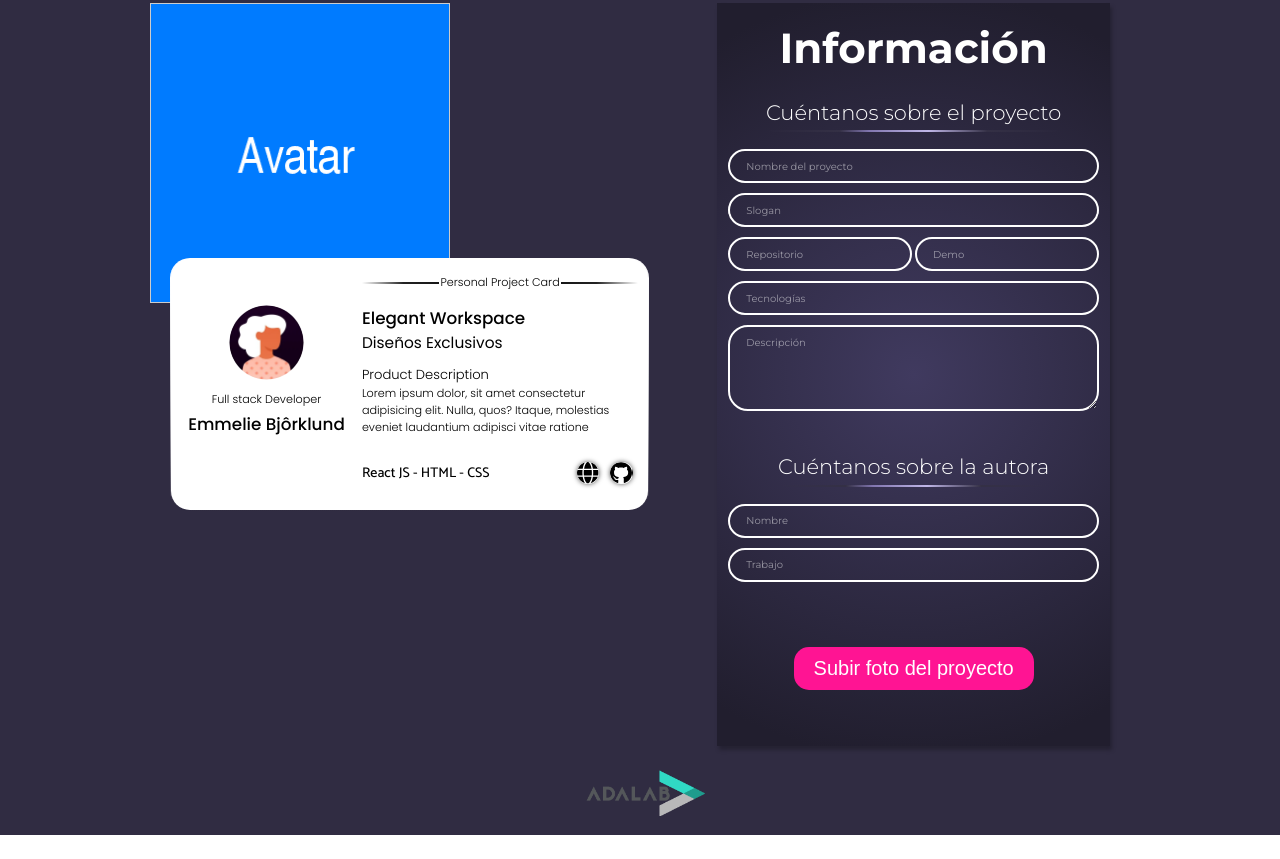
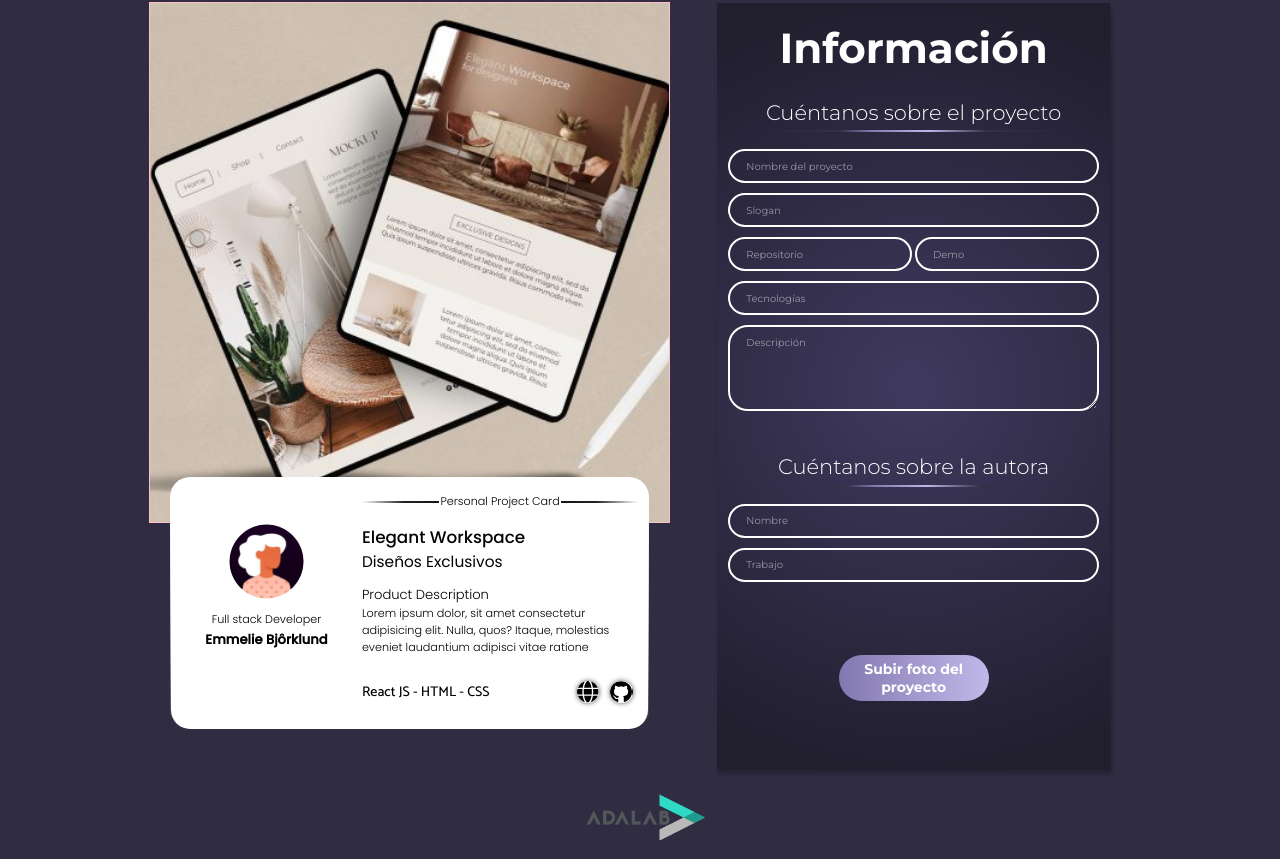
Before and after one commit to Diana-Bernardos/project-promo-X-module-3-team-2, a React (Vite) app: page / in a window 1280 px wide. Shown: the part 295-1154 px from the top of the page. Before the commit the page ends 1130 px from the top, so only its background shows below. Built offline with nearby package versions, Linux system fonts and the light colour scheme.

Commit message:
get avatar and card styles

```diff
--- a/src/components/Card.jsx
+++ b/src/components/Card.jsx
@@ -13,7 +13,7 @@ const Card = ({props}) => {
             <p className="card__job">
               {job || "Full stack Developer"}
             </p>
-            <h3 className="card__name">{autor || "Emmelie Bjôrklund"}</h3>
+            <h3 className="card__name--author">{autor || "Emmelie Bjôrklund"}</h3>
           </div>
 
           <div className="card__project">
@@ -25,10 +25,10 @@ const Card = ({props}) => {
             <div className="card__technicalInfo">
               <p className="card__technologies">{technologies || "React JS - HTML - CSS"}</p>
 
-              <a className="icon icon__www" href="#" title="Haz click para ver el proyecto online">
+              <a className="icon icon__www" href={demo} title="Haz click para ver el proyecto online" target="_blank">
                 Web link
               </a>
-              <a className="icon icon__github" href="#" title="Haz click para ver el código del proyecto">
+              <a className="icon icon__github" href={repo} title="Haz click para ver el código del proyecto" target="_blank">
                 GitHub link
               </a>
             </div>
--- a/src/components/Form.jsx
+++ b/src/components/Form.jsx
@@ -16,8 +16,8 @@ const Form = (props) => {
         <h2 className="title">Información</h2>
         <fieldset className="addForm__group">
           <legend className="addForm__title">Cuéntanos sobre el proyecto</legend>
-          <input className="addForm__input" type="text" name="name" id="name" placeholder="Nombre del proyecto" onChange={handleChange} maxLength='16'/>
-          <input className="addForm__input" type="text" name="slogan" id="slogan" placeholder="Slogan" onChange={handleChange} maxLength='18'/>
+          <input className="addForm__input" type="text" name="name" id="name" placeholder="Nombre del proyecto" onChange={handleChange} maxLength='25'/>
+          <input className="addForm__input" type="text" name="slogan" id="slogan" placeholder="Slogan" onChange={handleChange} maxLength='30'/>
           <div className="addForm__2col">
             <input className="addForm__input" type="url" name="repo" id="repo" placeholder="Repositorio" onChange={handleChange}/>
             <input className="addForm__input" type="url" name="demo" id="demo" placeholder="Demo" onChange={handleChange}/>
--- a/src/components/GetAvatar.jsx
+++ b/src/components/GetAvatar.jsx
@@ -1,9 +1,9 @@
 import React from 'react';
 import PropTypes from 'prop-types';
-import defaultAvatar from '../images/defaultAvatar.png';
+import ebook from '../images/ebook-example.jpg';
 import '../styles/GetAvatar.scss';
 
-function GetAvatar({avatar=defaultAvatar, updateAvatar, text='Get avatar!'}) {
+function GetAvatar({avatar=ebook, updateAvatar, text='Get avatar!'}) {
   // creamos una propiedad de la clase que es la que vamos a usar en varios métodos para cargar la imagen
   // esto es un manejador de ficheros
   const fr = new FileReader();
--- a/src/components/Profile.jsx
+++ b/src/components/Profile.jsx
@@ -1,10 +1,10 @@
 import React from 'react';
 import PropTypes from 'prop-types';
-import defaultAvatar from '../images/defaultAvatar.png';
+import ebook from '../images/ebook-example.jpg';
 import '../styles/Profile.scss';
 
 function Profile(props) {
-  const avatar = props.avatar === '' ? defaultAvatar : props.avatar;
+  const avatar = props.avatar === '' ? ebook : props.avatar;
   return (
     <div className="profile">
       <div
--- a/src/styles/Card.scss
+++ b/src/styles/Card.scss
@@ -65,11 +65,16 @@
 
   .card .card__job {
     margin-bottom: 0.2rem;
+    text-align: center;
   }
 
   .card .card__name {
     font: var(--font-card-title);
     margin-bottom: .2rem;
+  }
+
+  .card .card__name--author {
+    text-align: center;
   }
 
   .card .card__project {
--- a/src/styles/GetAvatar.scss
+++ b/src/styles/GetAvatar.scss
@@ -4,18 +4,34 @@
 }
 
 .get-avatar__label {
+  display: block;
+  min-width: 120px;
+  max-width: 150px;
+
+  margin: 8px;
+  padding: 5px 18px;
+  color: var(--color-white);
+  font: var(--font-button);
+  text-transform: none;
+  text-decoration: none;
+  text-align: center;
+
+  border-radius: 40px;
+  background-image: linear-gradient(to right, var(--color-dark-lilac) -2%, #c0b7e8 98%);
+
   cursor: pointer;
-  display: flex;
-  justify-content: center;
-  align-items: center;
-  box-sizing: border-box;
-  background: deeppink;
-  border-radius: 15px;
-  border: 0;
-  font-family: sans-serif;
-  font-size: 20px;
-  padding: 10px 20px;
-  color: #fff;
+  // cursor: pointer;
+  // display: flex;
+  // justify-content: center;
+  // align-items: center;
+  // box-sizing: border-box;
+  // background: deeppink;
+  // border-radius: 15px;
+  // border: 0;
+  // font-family: sans-serif;
+  // font-size: 20px;
+  // padding: 10px 20px;
+  // color: #fff;
 }
 
 .get-avatar__upload-field {
--- a/src/styles/Profile.scss
+++ b/src/styles/Profile.scss
@@ -1,9 +1,11 @@
 .profile {}
 .profile__avatar {
-  border: 1px solid #ccc;
-  width: 300px;
-  height: 300px;
-  background-position: center;
-  background-repeat: no-repeat;
-  background-size: cover;
+  width: 100%;
+    aspect-ratio: 1 / 1;
+    outline: solid 1px pink;
+
+    background-image: url('../images/ebook-example.jpg');
+    background-position: top center;
+    background-size: cover;
+    background-repeat: no-repeat;
 }
```
